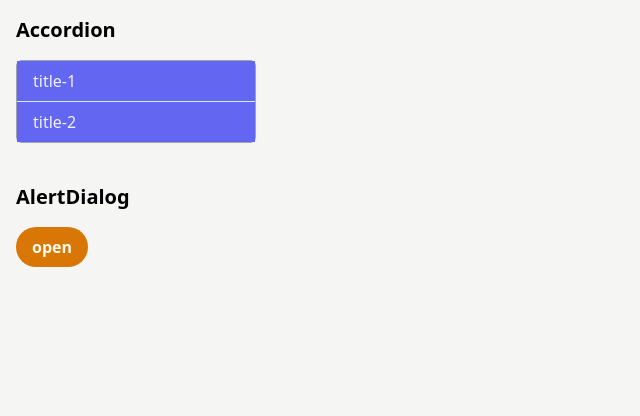
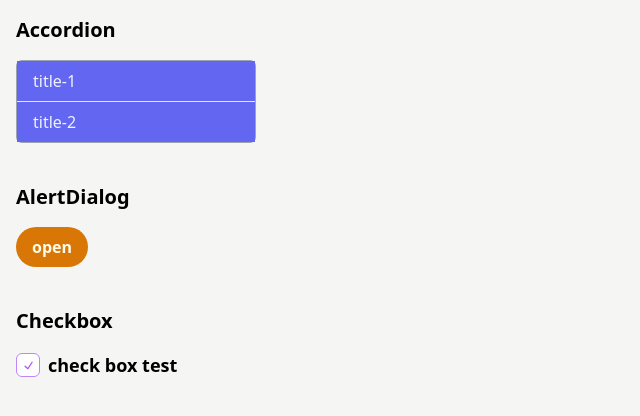
Before and after one commit to K-shigehito/radix-ui-example, a React (Vite) app: page / in a window 1280 px wide. Shown: the top 416 px of the page, without its empty margins (0-640 px from the left). Built offline with nearby package versions, Linux system fonts and the light colour scheme.

Commit message:
feat: Checkbox component

```diff
--- a/package.json
+++ b/package.json
@@ -16,6 +16,7 @@
     "@radix-ui/react-alert-dialog": "^1.0.0",
     "@radix-ui/react-checkbox": "^1.0.1",
     "@radix-ui/react-dialog": "^1.0.0",
+    "@radix-ui/react-icons": "^1.1.1",
     "@radix-ui/react-popover": "1.0.0",
     "@stitches/react": "^1.2.8",
     "react": "^18.2.0",
--- a/src/App.tsx
+++ b/src/App.tsx
@@ -1,6 +1,7 @@
 import { LayoutWrapper } from './components/LayoutWrapper/LayoutWrapper';
 import Accordion from './components/Accordion/Accordion';
 import AlertDialog from './components/AlertDialog/AlertDialog';
+import Checkbox from './components/Checkbox/Checkbox';
 
 const accordionData = [
   {
@@ -32,6 +33,10 @@ const App = () => {
       <LayoutWrapper title='AlertDialog'>
         <AlertDialog />
       </LayoutWrapper>
+
+      <LayoutWrapper title='Checkbox'>
+        <Checkbox />
+      </LayoutWrapper>
     </div>
   );
 };
--- a/src/components/Checkbox/Checkbox.tsx
+++ b/src/components/Checkbox/Checkbox.tsx
@@ -1,7 +1,19 @@
 import * as Checkbox from '@radix-ui/react-checkbox';
+import { CheckIcon } from '@radix-ui/react-icons';
 
 export default () => (
-  <Checkbox.Root>
-    <Checkbox.Indicator />
-  </Checkbox.Root>
+  <div className='flex items-center gap-2'>
+    <Checkbox.Root
+      id='c1'
+      defaultChecked
+      className='flex h-6 w-6 items-center justify-center rounded-md border border-purple-400 bg-white p-2'
+    >
+      <Checkbox.Indicator className='text-purple-500'>
+        <CheckIcon />
+      </Checkbox.Indicator>
+    </Checkbox.Root>
+    <label htmlFor='c1' className='select-none text-lg font-bold'>
+      check box test
+    </label>
+  </div>
 );
```
Also changed, not shown: 1 other file (tests, documents, lock files or other folders).
